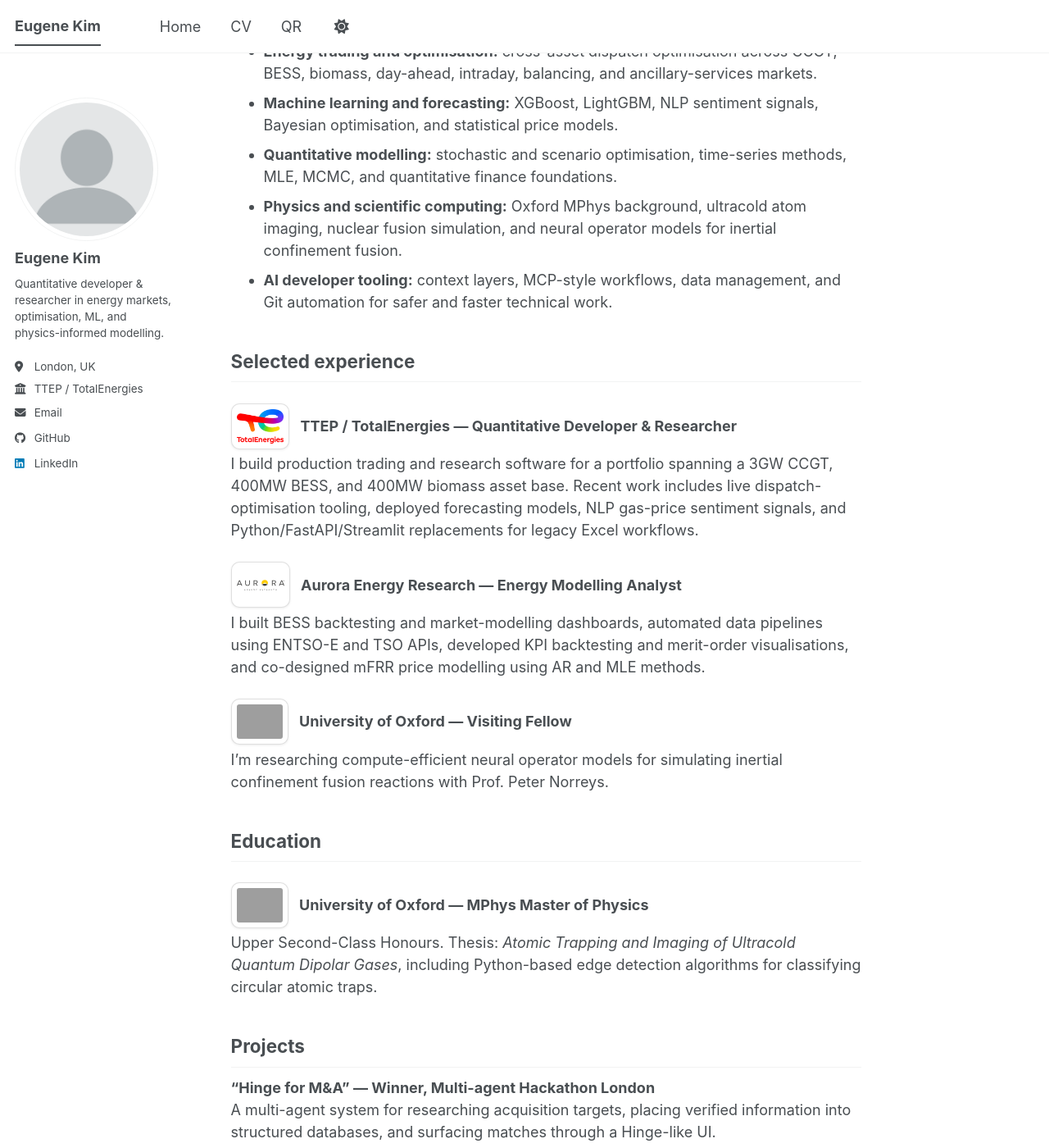
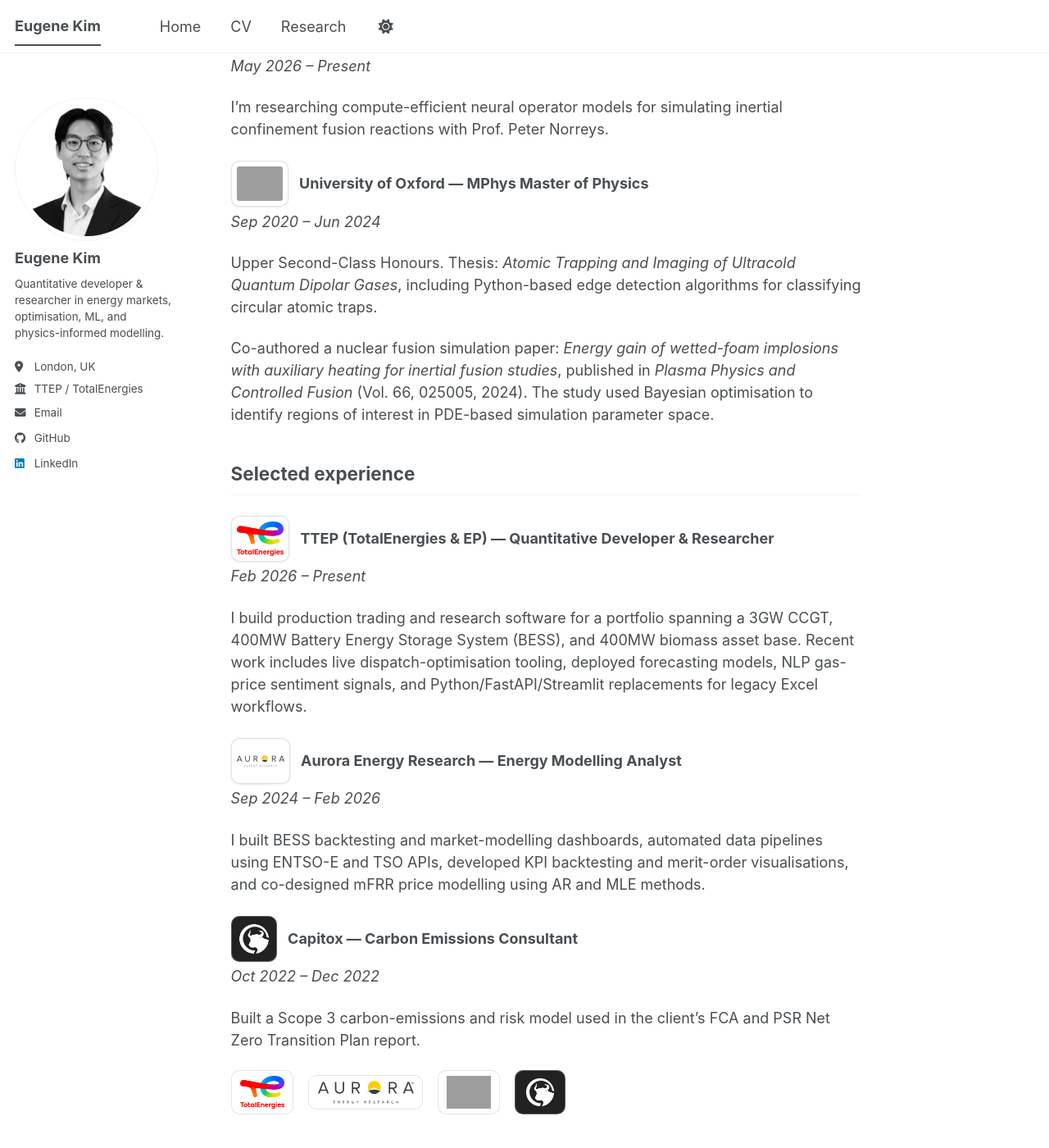
Before and after one commit to eugkim0120/eugkim0120.github.io, a Jekyll site: the page built from _pages/about.md, in a window 1280 px wide and 1400 px high, scrolled down 486 px. Shown: the whole window at 82% size. Built offline with Jekyll 4.4.1, drawn with Linux system fonts in a browser that asks for light colours; a script bundle is joined from its source files by our own code; library files that are not in the unit come from our copies; some of the changed text lies outside the part shown; grey boxes are pictures that could not be loaded.

Commit message:
Overhaul portfolio: new photo, TTEP branding, Research & Education first, BESS expansion, US citizen, GlassNest project, Research page, remove QR

```diff
--- a/_config.yml
+++ b/_config.yml
@@ -23,7 +23,7 @@
 #               Additional customization can be done by editing /_includes/author-profile.html
 author:
   # Biographic information
-  avatar           : "profile.png"
+  avatar           : "profile.jpg"
   name             : "Eugene Kim"
   pronouns         : # example: "she/her"
   bio              : "Quantitative developer & researcher in energy markets, optimisation, ML, and physics-informed modelling."
--- a/_data/navigation.yml
+++ b/_data/navigation.yml
@@ -11,5 +11,5 @@
   - title: "CV"
     url: /cv/
 
-  - title: "QR"
-    url: /qr/
+  - title: "Research"
+    url: /research/
--- a/_pages/about.md
+++ b/_pages/about.md
@@ -7,12 +7,43 @@
   - /about.html
 ---
 
-I’m a quantitative developer and researcher based in London, working at the intersection of energy markets, optimisation, machine learning, and physics-informed modelling.
+I'm a quantitative developer and researcher based in London. I'm a US citizen, working at the intersection of energy markets, optimisation, machine learning, and physics-informed modelling.
 
-I currently work as a **Quantitative Developer & Researcher at TTEP / TotalEnergies**, building tools for live trading and research across GB power markets. My recent work includes dispatch optimisation for large-scale generation and storage portfolios, price forecasting models, NLP market signals, and internal AI-agent tooling for quant development workflows.
+I currently work as a **Quantitative Developer & Researcher at TTEP (TotalEnergies & EP)**, building tools for live trading and research across GB power markets. My recent work includes dispatch optimisation for large-scale generation and storage portfolios, price forecasting models, NLP market signals, and internal AI-agent tooling for quant development workflows.
+
+## Research and education
+
+<div class="institution-heading"><img class="institution-logo" src="/images/logos/oxford.svg" alt="University of Oxford logo"><h3>University of Oxford — Visiting Fellow</h3></div>
+*May 2026 – Present*
+
+I'm researching compute-efficient neural operator models for simulating inertial confinement fusion reactions with Prof. Peter Norreys.
+
+<div class="institution-heading"><img class="institution-logo" src="/images/logos/oxford.svg" alt="University of Oxford logo"><h3>University of Oxford — MPhys Master of Physics</h3></div>
+*Sep 2020 – Jun 2024*
+
+Upper Second-Class Honours. Thesis: *Atomic Trapping and Imaging of Ultracold Quantum Dipolar Gases*, including Python-based edge detection algorithms for classifying circular atomic traps.
+
+Co-authored a nuclear fusion simulation paper: *Energy gain of wetted-foam implosions with auxiliary heating for inertial fusion studies*, published in *Plasma Physics and Controlled Fusion* (Vol. 66, 025005, 2024). The study used Bayesian optimisation to identify regions of interest in PDE-based simulation parameter space.
+
+## Selected experience
+
+<div class="institution-heading"><img class="institution-logo" src="/images/logos/totalenergies.png" alt="TTEP logo"><h3>TTEP (TotalEnergies & EP) — Quantitative Developer & Researcher</h3></div>
+*Feb 2026 – Present*
+
+I build production trading and research software for a portfolio spanning a 3GW CCGT, 400MW Battery Energy Storage System (BESS), and 400MW biomass asset base. Recent work includes live dispatch-optimisation tooling, deployed forecasting models, NLP gas-price sentiment signals, and Python/FastAPI/Streamlit replacements for legacy Excel workflows.
+
+<div class="institution-heading"><img class="institution-logo" src="/images/logos/aurora-energy-research.svg" alt="Aurora Energy Research logo"><h3>Aurora Energy Research — Energy Modelling Analyst</h3></div>
+*Sep 2024 – Feb 2026*
+
+I built BESS backtesting and market-modelling dashboards, automated data pipelines using ENTSO-E and TSO APIs, developed KPI backtesting and merit-order visualisations, and co-designed mFRR price modelling using AR and MLE methods.
+
+<div class="institution-heading"><img class="institution-logo institution-logo--dark" src="/images/logos/capitox.webp" alt="CapitOx logo" style="background:#222;border-color:rgba(255,255,255,.25);"><h3>Capitox — Carbon Emissions Consultant</h3></div>
+*Oct 2022 – Dec 2022*
+
+Built a Scope 3 carbon-emissions and risk model used in the client's FCA and PSR Net Zero Transition Plan report.
 
 <div class="logo-strip" aria-label="Institutions">
-  <img src="/images/logos/totalenergies.png" alt="TotalEnergies logo">
+  <img src="/images/logos/totalenergies.png" alt="TTEP logo">
   <img src="/images/logos/aurora-energy-research.svg" alt="Aurora Energy Research logo">
   <img src="/images/logos/oxford.svg" alt="University of Oxford logo">
   <img class="logo-dark" src="/images/logos/capitox.webp" alt="CapitOx logo" style="background:#222;border-color:rgba(255,255,255,.25);">
@@ -26,29 +57,12 @@
 - **Physics and scientific computing:** Oxford MPhys background, ultracold atom imaging, nuclear fusion simulation, and neural operator models for inertial confinement fusion.
 - **AI developer tooling:** context layers, MCP-style workflows, data management, and Git automation for safer and faster technical work.
 
-## Selected experience
-
-<div class="institution-heading"><img class="institution-logo" src="/images/logos/totalenergies.png" alt="TotalEnergies logo"><h3>TTEP / TotalEnergies — Quantitative Developer & Researcher</h3></div>
-
-I build production trading and research software for a portfolio spanning a 3GW CCGT, 400MW BESS, and 400MW biomass asset base. Recent work includes live dispatch-optimisation tooling, deployed forecasting models, NLP gas-price sentiment signals, and Python/FastAPI/Streamlit replacements for legacy Excel workflows.
-
-<div class="institution-heading"><img class="institution-logo" src="/images/logos/aurora-energy-research.svg" alt="Aurora Energy Research logo"><h3>Aurora Energy Research — Energy Modelling Analyst</h3></div>
-
-I built BESS backtesting and market-modelling dashboards, automated data pipelines using ENTSO-E and TSO APIs, developed KPI backtesting and merit-order visualisations, and co-designed mFRR price modelling using AR and MLE methods.
-
-<div class="institution-heading"><img class="institution-logo" src="/images/logos/oxford.svg" alt="University of Oxford logo"><h3>University of Oxford — Visiting Fellow</h3></div>
-
-I’m researching compute-efficient neural operator models for simulating inertial confinement fusion reactions with Prof. Peter Norreys.
-
-## Education
-
-<div class="institution-heading"><img class="institution-logo" src="/images/logos/oxford.svg" alt="University of Oxford logo"><h3>University of Oxford — MPhys Master of Physics</h3></div>
-
-Upper Second-Class Honours. Thesis: *Atomic Trapping and Imaging of Ultracold Quantum Dipolar Gases*, including Python-based edge detection algorithms for classifying circular atomic traps.
-
 ## Projects
 
-**“Hinge for M&A” — Winner, Multi-agent Hackathon London**
+**GlassNest — Transparent Rental Intelligence**
+A platform that aggregates rental listings, scrapes reviews, and applies AI analysis to provide honest landlord ratings and structured property insights. Built with FastAPI, async SQLAlchemy, and an LLM enrichment pipeline. [glass-nest.vercel.app](https://glass-nest.vercel.app)
+
+**"Hinge for M&A" — Winner, Multi-agent Hackathon London**
 A multi-agent system for researching acquisition targets, placing verified information into structured databases, and surfacing matches through a Hinge-like UI.
 
 ## Technical toolkit
@@ -59,4 +73,4 @@
 - **Statistics:** stochastic optimisation, scenario optimisation, GARCH, ARIMA, MCMC, MLE
 - **Software:** FastAPI, Streamlit, GitHub, Azure DevOps, Linux / Windows VMs
 
-For a fuller summary, see my [CV](/cv/). You can also scan the [QR code](/qr/) for this site.
+For a fuller summary, see my [CV](/cv/).
```
Also changed, not shown: _pages/cv.md (+33 -30 lines), _pages/qr.md (deleted, +0 -17 lines), _pages/research.md (added, +21 -0 lines), images/profile.jpg (added), images/qr-eugkim0120-github-io.png (deleted), images/qr-eugkim0120-github-io.svg (deleted).
